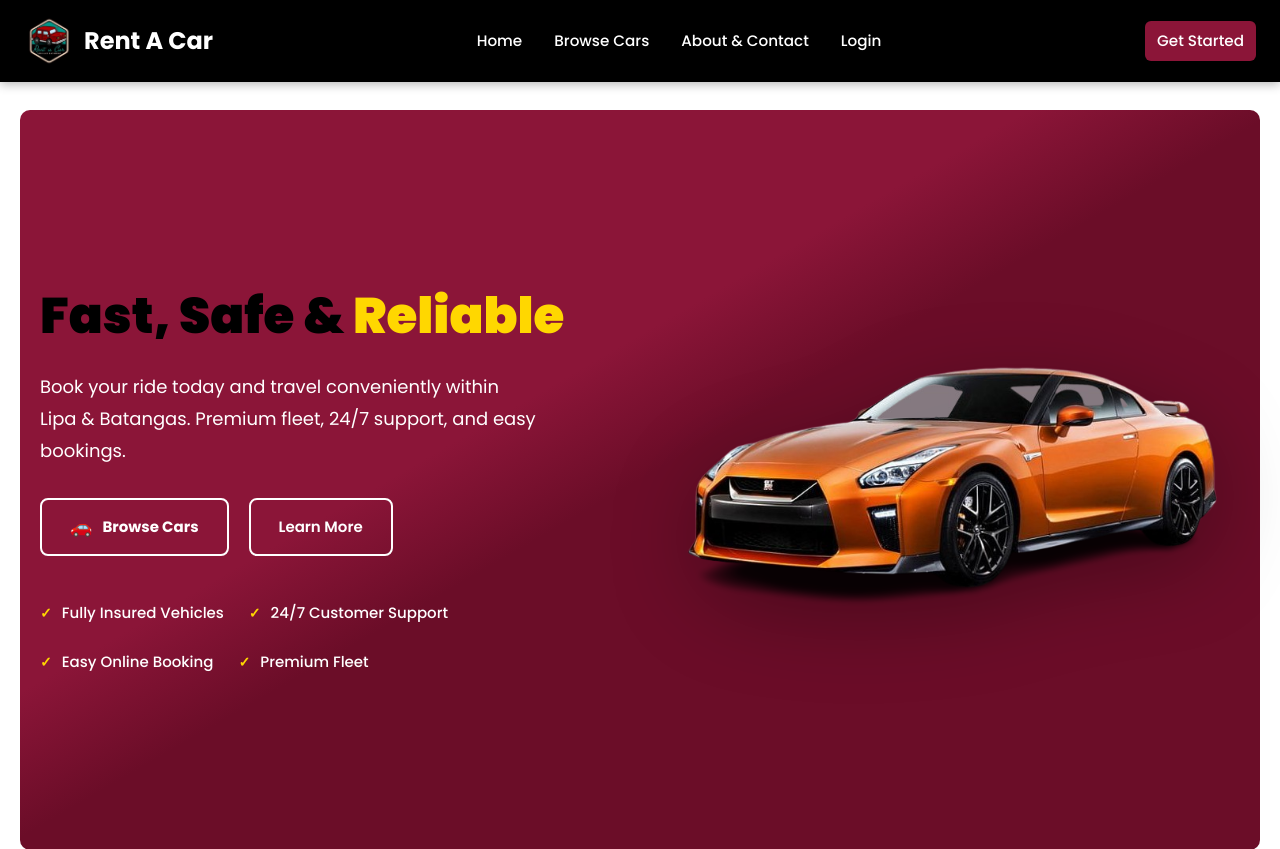
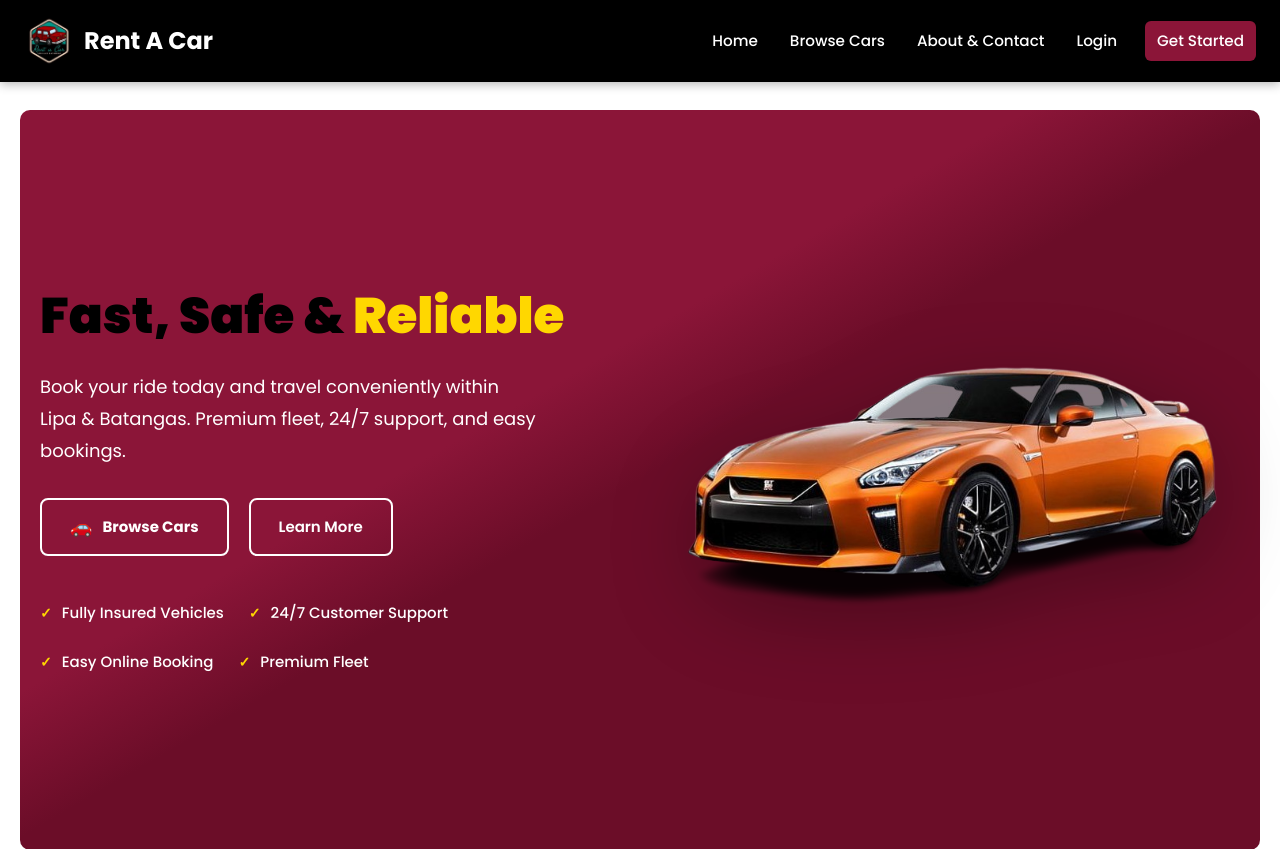
Before and after one commit to Matthew1806/car_rental_website_draft, a Flask app: page / in a window 1280 px wide. Shown: the top 849 px of the page. Run offline with Flask 3, Linux system fonts and the light colour scheme.

Commit message:
Fix navbar layout - push navigation items to the right side with no extra space on edges

```diff
--- a/static/css/base.css
+++ b/static/css/base.css
@@ -19,7 +19,7 @@
     box-sizing: border-box;
     z-index: 1000;
     box-shadow: 0 2px 10px rgba(0,0,0,0.3);
-    gap: 1rem;
+    gap: 0;
 }
 
 .logo {
@@ -84,8 +84,8 @@
     display: flex;
     gap: 0.5rem;
     align-items: center;
-    flex: 1;
-    justify-content: center;
+    justify-content: flex-end;
+    margin-left: auto;
 }
 
 .navbar a {
@@ -115,6 +115,7 @@
     transition: all 0.3s ease;
     flex-shrink: 0;
     display: block !important;
+    margin-left: 1rem;
 }
 
 .navbar-getstarted-btn-desktop:hover {
```
